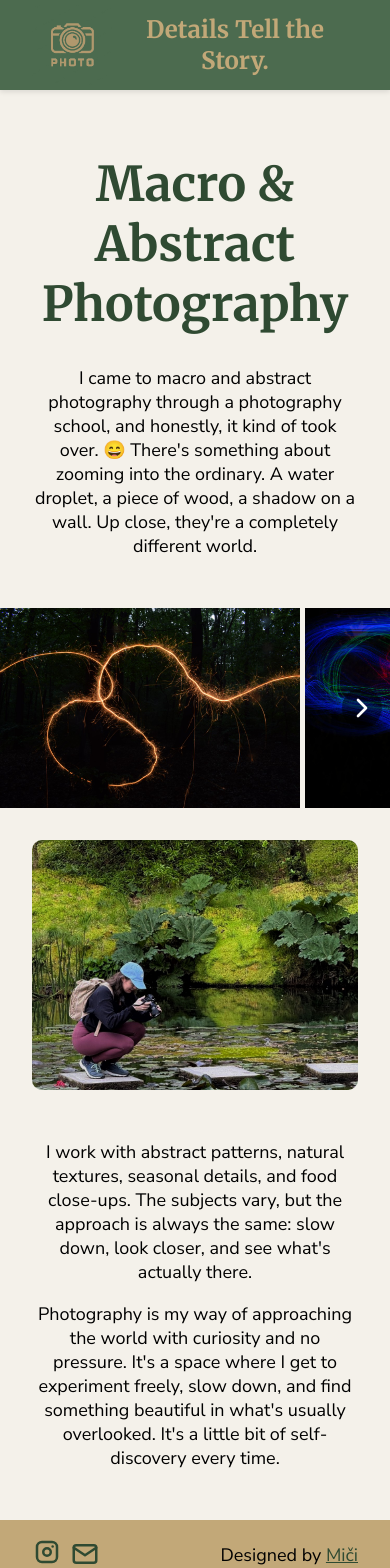
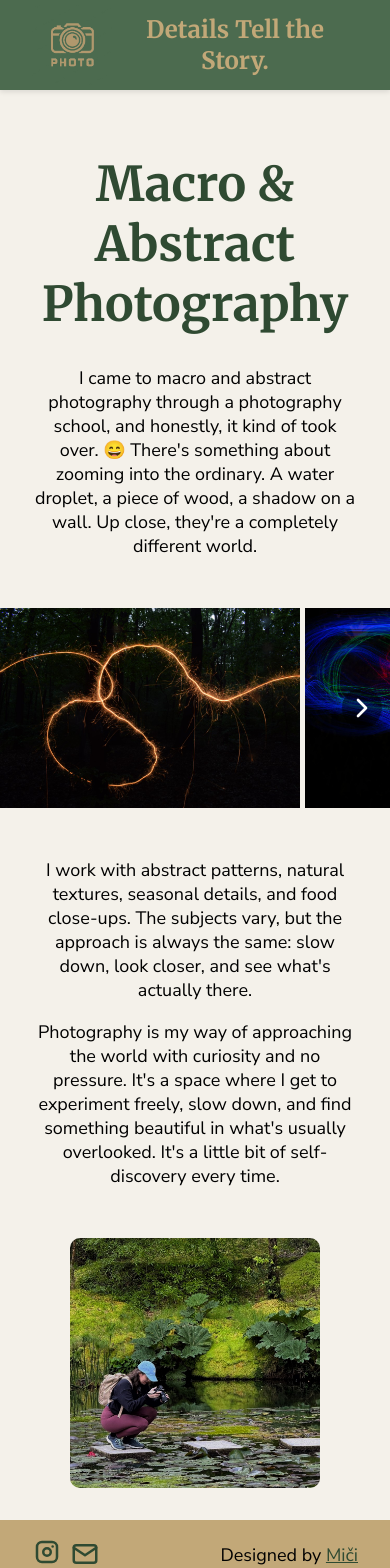
Before and after one commit to micihime/photo-web, a React (Vite) app: page / in a window 390 px wide. Shown: the top 1568 px of the page. Built offline with nearby package versions, Linux system fonts and the light colour scheme.

Commit message:
Fix - update layout on smaller screens for About section

```diff
--- a/src/components/About.module.css
+++ b/src/components/About.module.css
@@ -17,6 +17,7 @@
 
 .photo {
   height: 250px;
+  width: 250px;
   flex-shrink: 0;
   border-radius: 10px;
   object-fit: cover; /* to prevent stretching */
@@ -29,6 +30,16 @@
     padding: var(--spacing-standard);
   }
 
+  .about > div {
+    order: 1;
+  }
+
+  .photo {
+    order: 2;
+    margin-left: auto;
+    margin-right: auto;
+  }
+
   .photoIcon {
     display: none;
   }
```
